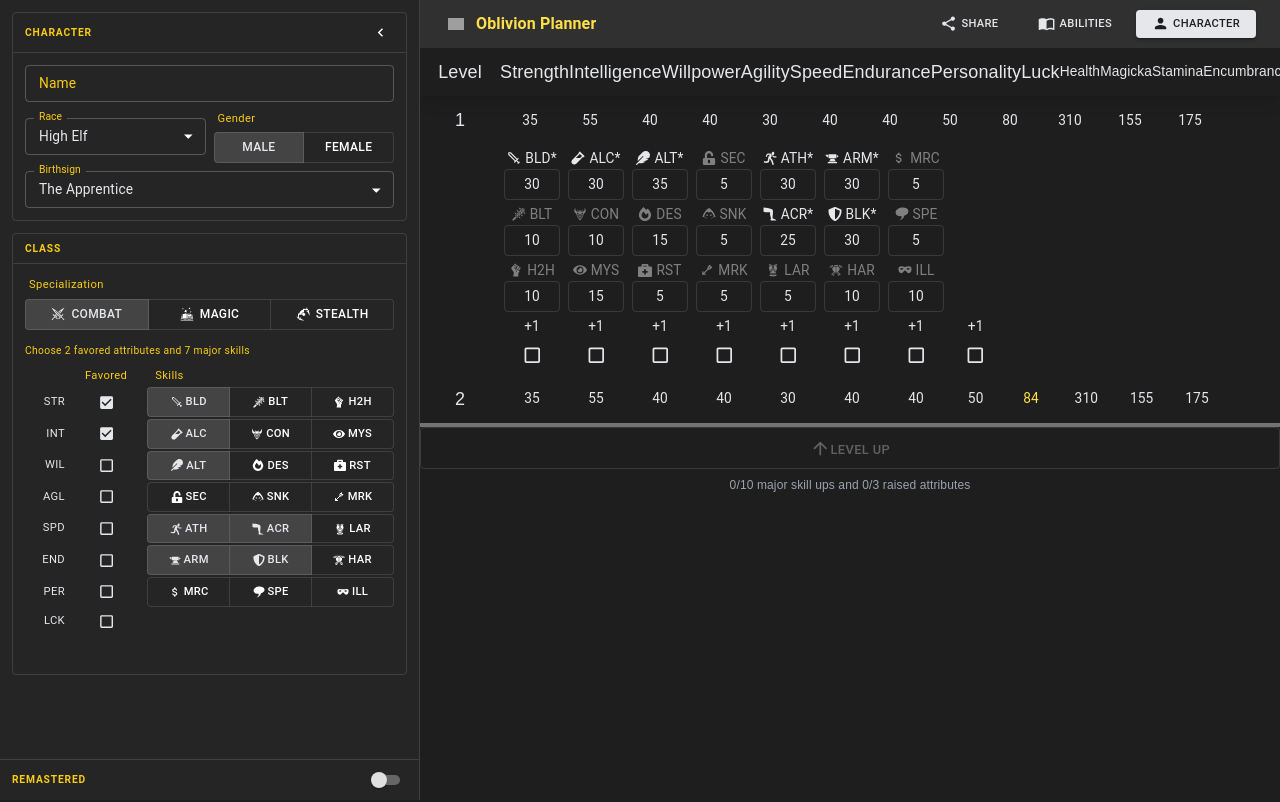
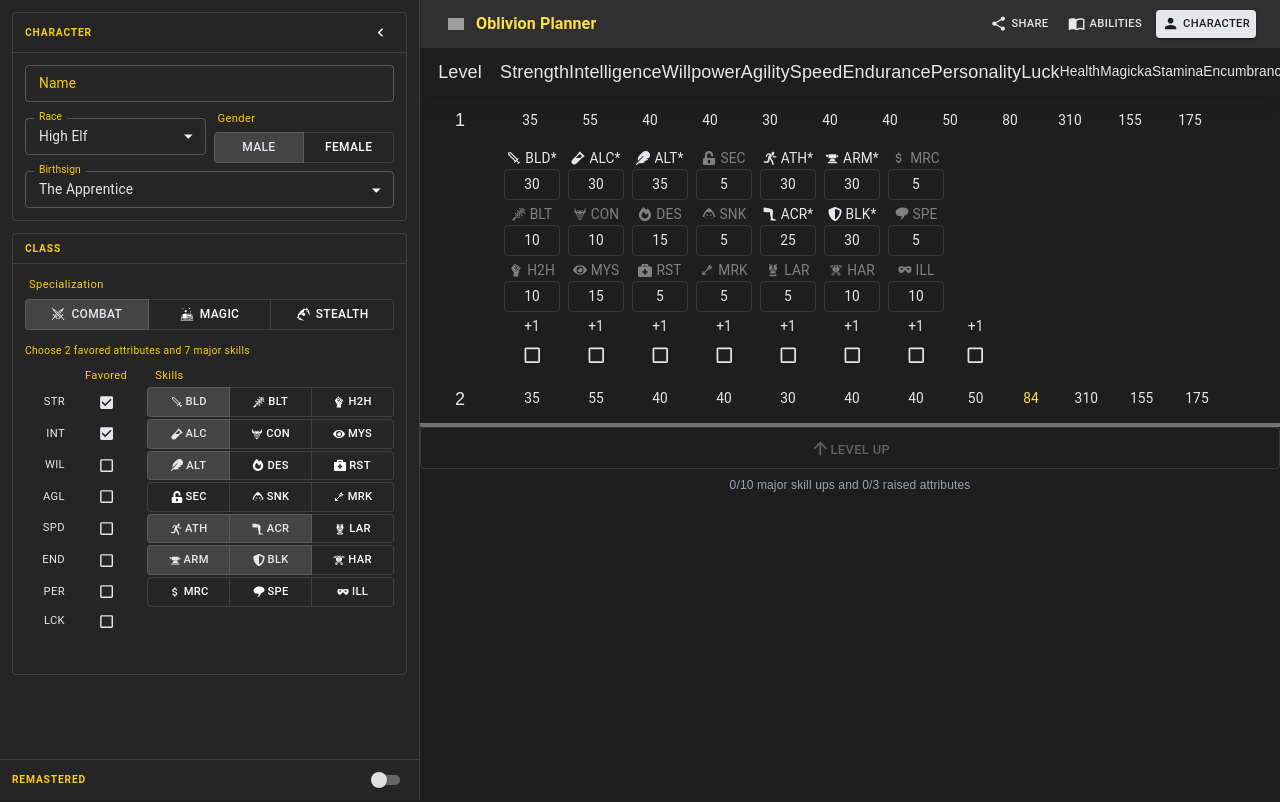
Before and after one commit to ScottMcDermid/oblivion-planner, a Next.js app: page / in a window 1280 px wide. Shown: the top 802 px of the page. Built offline with nearby package versions, Linux system fonts and the light colour scheme; grey boxes are pictures that could not be loaded.

Commit message:
updated uniform nav button order

```diff
--- a/src/components/Planner.tsx
+++ b/src/components/Planner.tsx
@@ -291,7 +291,7 @@ export default function Planner({ sharedBuild }: PlannerProps) {
                     size="small"
                     aria-label="Share Build"
                     onClick={handleShare}
-                    sx={{ minWidth: 0, px: { xs: 1, sm: 2 } }}
+                    sx={{ minWidth: 0, px: { xs: '6px', sm: undefined } }}
                   >
                     <ShareIcon fontSize="small" />
                     <Box component="span" sx={{ display: { xs: 'none', sm: 'inline' }, ml: 0.5 }}>Share</Box>
@@ -300,7 +300,7 @@ export default function Planner({ sharedBuild }: PlannerProps) {
                     size="small"
                     aria-label="Abilities"
                     onClick={() => setIsAbilitiesOpen(true)}
-                    sx={{ minWidth: 0, px: { xs: 1, sm: 2 } }}
+                    sx={{ minWidth: 0, px: { xs: '6px', sm: undefined } }}
                   >
                     <ImportContacts fontSize="small" />
                     <Box component="span" sx={{ display: { xs: 'none', sm: 'inline' }, ml: 0.5 }}>Abilities</Box>
@@ -310,7 +310,7 @@ export default function Planner({ sharedBuild }: PlannerProps) {
                     size="small"
                     aria-label="Character Creation"
                     onClick={() => setIsCharacterCreationOpen(!isCharacterCreationOpen)}
-                    sx={{ minWidth: 0, px: { xs: 1, sm: 2 } }}
+                    sx={{ minWidth: 0, px: { xs: '6px', sm: undefined } }}
                   >
                     <PersonIcon fontSize="small" />
                     <Box component="span" sx={{ display: { xs: 'none', sm: 'inline' }, ml: 0.5 }}>Character</Box>
```
